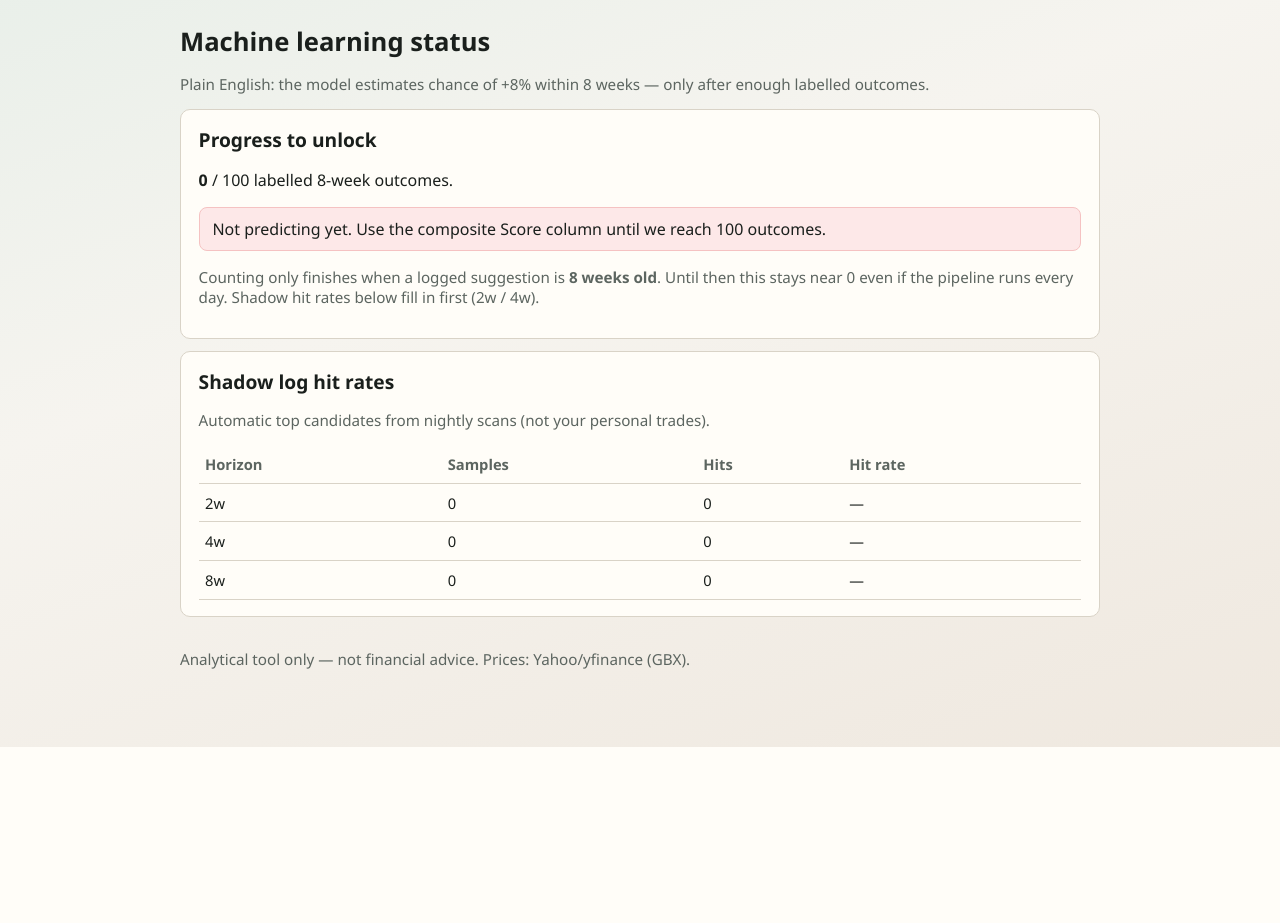
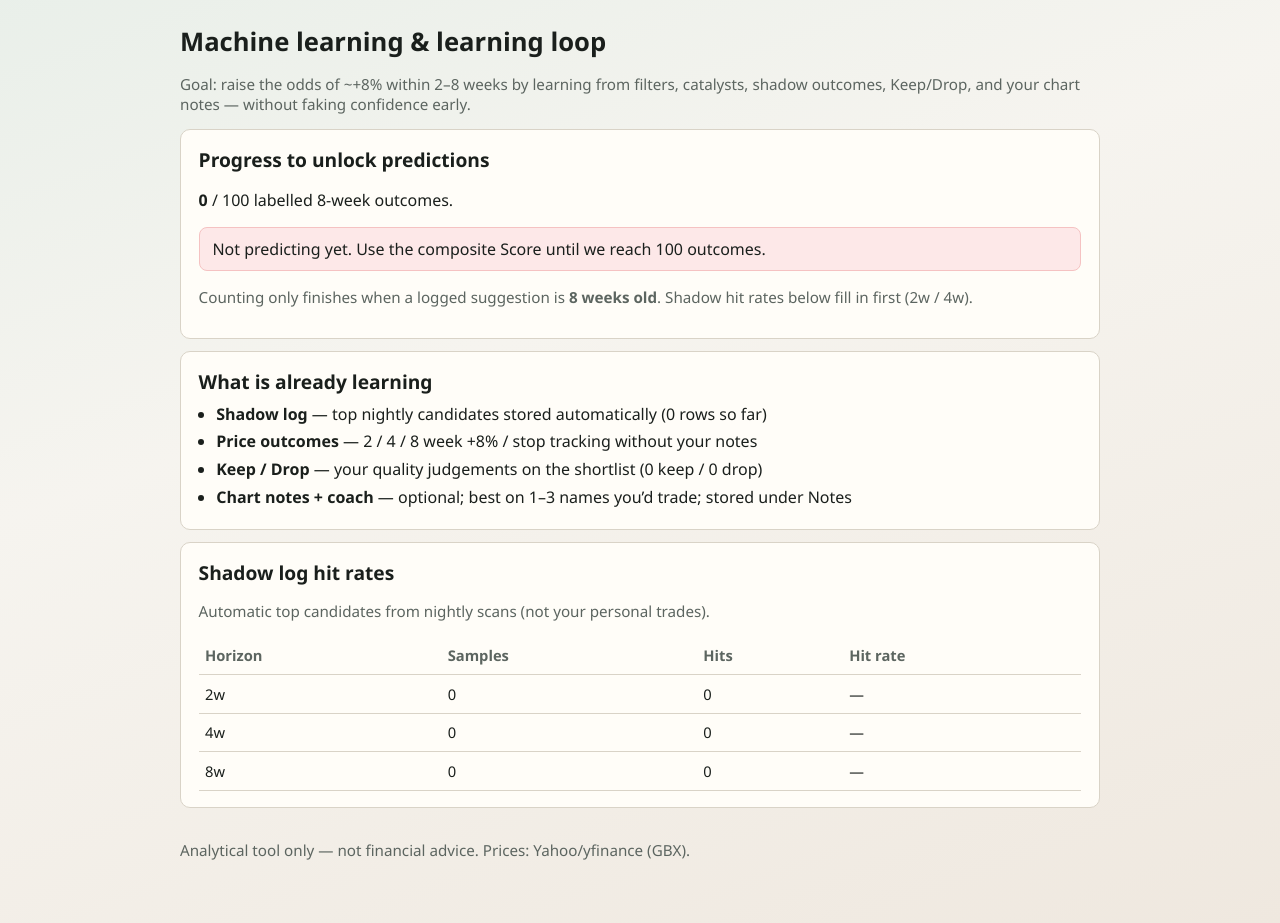
Before and after one commit to djmobeus/stock-analyzer, a FastAPI app: page /ml in a window 1280 px wide. Shown: the part 53-976 px from the top of the page. Before the commit the page ends 800 px from the top, so only its background shows below. Run offline with FastAPI, Linux system fonts and the light colour scheme; data that the repository does not hold is empty; some libraries are stand-ins or nearby versions.

Commit message:
Add Keep/Drop learning, home hit rates, held flags, and app email link.
Co-authored-by: Cursor <cursoragent@cursor.com>

```diff
--- a/data/investing_slugs.json
+++ b/data/investing_slugs.json
@@ -36,5 +36,10 @@
   "RKT.L": "reckitt-benckiser",
   "NCC.L": "ncc-group",
   "SSPG.L": "ssp-group",
+  "III.L": "3i",
+  "GROW.L": "molten-ventures",
+  "ZIG.L": "zigup",
+  "BBOX.L": "tritax-big-box-reit",
+  "TRIG.L": "the-renewables-infrastructure-group",
   "SPX.L": "spirax-sarco-engineering"
 }
--- a/src/db/repositories.py
+++ b/src/db/repositories.py
@@ -682,6 +682,18 @@ def get_scan_summary() -> dict:
         obs_count = cur.fetchone()[0]
         cur.execute("SELECT COUNT(*) FROM outcomes WHERE weeks = 8")
         outcome_count = cur.fetchone()[0]
+        try:
+            cur.execute("SELECT COUNT(*) FROM candidates")
+            shadow_total = int(cur.fetchone()[0] or 0)
+        except Exception:
+            shadow_total = 0
+        try:
+            cur.execute(
+                "SELECT COUNT(*) FROM outcomes WHERE weeks = 2 AND candidate_id IS NOT NULL"
+            )
+            shadow_2w = int(cur.fetchone()[0] or 0)
+        except Exception:
+            shadow_2w = 0
     scan_date = get_latest_candidate_scan()
     return {
         "last_run_status": run[0] if run else None,
@@ -691,6 +703,8 @@ def get_scan_summary() -> dict:
         "latest_scan_date": scan_date.isoformat() if scan_date else None,
         "observation_count": obs_count,
         "outcome_8w_count": outcome_count,
+        "shadow_candidates_logged": shadow_total,
+        "shadow_outcomes_2w": shadow_2w,
     }
 
 
@@ -997,7 +1011,74 @@ def get_shadow_hit_rates() -> dict:
     return out
 
 
+def upsert_shortlist_feedback(
+    scan_date: date,
+    ticker: str,
+    verdict: str,
+    note: str | None = None,
+) -> None:
+    """Store keep/drop verdict for a shortlist name (learning signal)."""
+    verdict = (verdict or "").strip().lower()
+    if verdict not in ("keep", "drop"):
+        raise ValueError("verdict must be keep or drop")
+    ph = get_placeholder()
+    now = datetime.now(timezone.utc).isoformat()
+    sd = scan_date.isoformat() if hasattr(scan_date, "isoformat") else str(scan_date)
+    with get_connection() as conn:
+        cur = conn.cursor()
+        cur.execute(
+            f"""
+            INSERT INTO shortlist_feedback (scan_date, ticker, verdict, note, created_at)
+            VALUES ({ph}, {ph}, {ph}, {ph}, {ph})
+            ON CONFLICT (scan_date, ticker) DO UPDATE SET
+                verdict = excluded.verdict,
+                note = excluded.note,
+                created_at = excluded.created_at
+            """,
+            (sd, ticker, verdict, note, now),
+        )
 
+
+def get_shortlist_feedback_map(scan_date: date) -> dict[str, str]:
+    ph = get_placeholder()
+    sd = scan_date.isoformat() if hasattr(scan_date, "isoformat") else str(scan_date)
+    with get_connection() as conn:
+        cur = conn.cursor()
+        try:
+            cur.execute(
+                f"""
+                SELECT ticker, verdict FROM shortlist_feedback
+                WHERE scan_date = {ph}
+                """,
+                (sd,),
+            )
+            rows = cur.fetchall()
+        except Exception:
+            return {}
+    return {r[0]: r[1] for r in rows}
+
+
+def get_feedback_summary() -> dict:
+    """Counts of keep/drop judgements (for ML / learning page)."""
+    with get_connection() as conn:
+        cur = conn.cursor()
+        try:
+            cur.execute(
+                """
+                SELECT verdict, COUNT(*) FROM shortlist_feedback
+                GROUP BY verdict
+                """
+            )
+            rows = cur.fetchall()
+        except Exception:
+            return {"keep": 0, "drop": 0, "total": 0}
+    out = {"keep": 0, "drop": 0, "total": 0}
+    for verdict, n in rows:
+        key = str(verdict).lower()
+        if key in out:
+            out[key] = int(n)
+        out["total"] += int(n)
+    return out
 def get_recent_shadow_tickers(limit: int = 15) -> list[str]:
     """Top shadow-logged candidates from the latest scan."""
     scan_date = get_latest_candidate_scan()
--- a/src/db/schema.sql
+++ b/src/db/schema.sql
@@ -184,6 +184,18 @@ CREATE TABLE IF NOT EXISTS analysis_notes (
 
 CREATE INDEX IF NOT EXISTS idx_analysis_notes_ticker ON analysis_notes(ticker);
 
+CREATE TABLE IF NOT EXISTS shortlist_feedback (
+    id INTEGER PRIMARY KEY AUTOINCREMENT,
+    scan_date DATE NOT NULL,
+    ticker TEXT NOT NULL,
+    verdict TEXT NOT NULL,
+    note TEXT,
+    created_at TIMESTAMP DEFAULT CURRENT_TIMESTAMP,
+    UNIQUE(scan_date, ticker)
+);
+
+CREATE INDEX IF NOT EXISTS idx_shortlist_feedback_scan ON shortlist_feedback(scan_date);
+
 CREATE TABLE IF NOT EXISTS api_usage (
     id INTEGER PRIMARY KEY AUTOINCREMENT,
     provider TEXT NOT NULL,
--- a/webapp/main.py
+++ b/webapp/main.py
@@ -30,15 +30,19 @@ from db.repositories import (  # noqa: E402
     get_analysis_note,
     get_analysis_notes,
     get_candidates_for_scan,
+    get_feedback_summary,
     get_holdings,
+    get_holdings_tickers,
     get_latest_candidate_scan,
     get_latest_price_gbx,
     get_scan_summary,
     get_shadow_hit_rates,
+    get_shortlist_feedback_map,
     get_stock_name,
     insert_analysis_note,
     update_analysis_critique,
     upsert_holdings,
+    upsert_shortlist_feedback,
 )
 from intelligence.coaching import critique_user_analysis  # noqa: E402
 from intelligence.ml_model import get_feature_importance, load_model_bundle, predict_probability  # noqa: E402
@@ -140,6 +144,8 @@ async def home(request: Request, _: None = Depends(require_auth)):
     have = int(summary.get("outcome_8w_count", 0) or 0)
     hour = int(load_config().get("schedule", {}).get("results_by_hour_uk", 7))
     now = datetime.now(UK)
+    hit_rates = get_shadow_hit_rates()
+    feedback = get_feedback_summary()
     return _render(
         request,
         "home.html",
@@ -150,6 +156,9 @@ async def home(request: Request, _: None = Depends(require_auth)):
         ml_have=have,
         results_by=hour,
         now_uk=now.strftime("%Y-%m-%d %H:%M %Z"),
+        hit_rates=hit_rates,
+        feedback=feedback,
+        app_url=os.getenv("APP_BASE_URL", "").rstrip("/"),
     )
 
 
@@ -157,8 +166,11 @@ async def home(request: Request, _: None = Depends(require_auth)):
 async def shortlist(request: Request, _: None = Depends(require_auth)):
     scan_date = get_latest_candidate_scan()
     rows = []
+    flash = request.query_params.get("msg")
     if scan_date:
         model_active = load_model_bundle() is not None
+        held = {t.upper() for t in get_holdings_tickers()}
+        feedback_map = get_shortlist_feedback_map(scan_date)
         for c in get_candidates_for_scan(scan_date, limit=10):
             features = {}
             try:
@@ -170,21 +182,63 @@ async def shortlist(request: Request, _: None = Depends(require_auth)):
             ml_prob = None
             if model_active:
                 ml_prob = predict_probability(features).probability
+            ticker = c["ticker"]
             rows.append(
                 {
                     "rank": c["rank"],
-                    "ticker": c["ticker"],
-                    "name": name or c["ticker"],
+                    "ticker": ticker,
+                    "name": name or ticker,
                     "score": c["composite_score"],
                     "support": features.get("distance_support_pct"),
                     "confluence": features.get("confluence", 0),
                     "conflict": bool(features.get("conflict_flag")),
                     "ml": ml_prob,
-                    "links": research_links(c["ticker"]),
+                    "links": research_links(ticker),
                     "why_bullets": why.get("bullets") or [],
+                    "already_held": ticker.upper() in held,
+                    "price_gbx": get_latest_price_gbx(ticker),
+                    "verdict": feedback_map.get(ticker),
                 }
             )
-    return _render(request, "shortlist.html", scan_date=scan_date, rows=rows)
+    return _render(
+        request,
+        "shortlist.html",
+        scan_date=scan_date,
+        rows=rows,
+        flash=flash,
+    )
+
+
+@app.post("/shortlist/feedback")
+async def shortlist_feedback(
+    request: Request,
+    ticker: Annotated[str, Form()] = "",
+    verdict: Annotated[str, Form()] = "",
+    scan_date: Annotated[str, Form()] = "",
+    _: None = Depends(require_auth),
+):
+    from datetime import date as date_cls
+
+    ticker = _normalise_ticker(ticker) or ticker.strip().upper()
+    if not ticker or verdict not in ("keep", "drop") or not scan_date:
+        return RedirectResponse("/shortlist", status_code=303)
+    try:
+        sd = date_cls.fromisoformat(scan_date[:10])
+    except ValueError:
+        return RedirectResponse("/shortlist", status_code=303)
+    try:
+        upsert_shortlist_feedback(sd, ticker, verdict)
+    except Exception:
+        # Table may not exist yet on old DB — init_database on next boot should add it
+        from db.connection import init_database
+
+        init_database()
+        upsert_shortlist_feedback(sd, ticker, verdict)
+    label = "Kept" if verdict == "keep" else "Dropped"
+    return RedirectResponse(
+        f"/shortlist?msg={label}+{ticker}",
+        status_code=303,
+    )
 
 
 @app.get("/lookup", response_class=HTMLResponse)
@@ -375,6 +429,7 @@ async def ml_page(request: Request, _: None = Depends(require_auth)):
     have = int(summary.get("outcome_8w_count", 0) or 0)
     hit_rates = get_shadow_hit_rates()
     importance = get_feature_importance() or {}
+    feedback = get_feedback_summary()
     return _render(
         request,
         "ml.html",
@@ -383,6 +438,8 @@ async def ml_page(request: Request, _: None = Depends(require_auth)):
         bundle=bundle,
         hit_rates=hit_rates,
         importance=importance,
+        summary=summary,
+        feedback=feedback,
     )
 
 
--- a/webapp/static/app.css
+++ b/webapp/static/app.css
@@ -65,6 +65,15 @@ label { display: block; margin: 0.75rem 0 0.25rem; font-weight: 600; font-size:
   margin-bottom: 0.5rem;
 }
 .why-heading { font-size: 1rem; margin: 0.75rem 0 0.35rem; color: var(--muted); }
+.held-badge {
+  display: inline-block; margin-left: 0.4rem; padding: 0.15rem 0.45rem;
+  font-size: 0.75rem; font-weight: 600; vertical-align: middle;
+  color: #7c2d12; background: #ffedd5; border-radius: 6px;
+}
+.feedback-row {
+  display: flex; flex-wrap: wrap; gap: 0.5rem; align-items: center;
+  margin-top: 0.85rem; padding-top: 0.75rem; border-top: 1px solid var(--line);
+}
 .critique { white-space: pre-wrap; font-size: 0.95rem; }
 .flash { background: #e7f6ee; border: 1px solid #b7e0c8; padding: 0.6rem 0.8rem; border-radius: 8px; }
 .error { background: #fde8e8; border: 1px solid #f5c2c2; padding: 0.6rem 0.8rem; border-radius: 8px; }
--- a/webapp/templates/ml.html
+++ b/webapp/templates/ml.html
@@ -1,20 +1,30 @@
 {% extends "base.html" %}
 {% block title %}ML — UK Stock Analyzer{% endblock %}
 {% block content %}
-<h1>Machine learning status</h1>
-<p class="muted">Plain English: the model estimates chance of +8% within 8 weeks — only after enough labelled outcomes.</p>
+<h1>Machine learning &amp; learning loop</h1>
+<p class="muted">Goal: raise the odds of ~+8% within 2–8 weeks by learning from filters, catalysts, shadow outcomes, Keep/Drop, and your chart notes — without faking confidence early.</p>
 
 <div class="card">
-  <h2 style="margin-top:0">Progress to unlock</h2>
+  <h2 style="margin-top:0">Progress to unlock predictions</h2>
   <p><strong>{{ have }}</strong> / {{ need }} labelled 8-week outcomes.</p>
   {% if bundle %}
   <p class="flash">Model <strong>{{ bundle.version }}</strong> is active
     ({{ bundle.sample_count }} samples, CV {{ "%.1f"|format(bundle.cv_score * 100) }}%).</p>
   {% else %}
-  <p class="error">Not predicting yet. Use the composite Score column until we reach {{ need }} outcomes.</p>
+  <p class="error">Not predicting yet. Use the composite Score until we reach {{ need }} outcomes.</p>
   <p class="muted">Counting only finishes when a logged suggestion is <strong>8 weeks old</strong>.
-    Until then this stays near 0 even if the pipeline runs every day. Shadow hit rates below fill in first (2w / 4w).</p>
+    Shadow hit rates below fill in first (2w / 4w).</p>
   {% endif %}
+</div>
+
+<div class="card">
+  <h2 style="margin-top:0">What is already learning</h2>
+  <ul class="bullets">
+    <li><strong>Shadow log</strong> — top nightly candidates stored automatically ({{ summary.shadow_candidates_logged or 0 }} rows so far)</li>
+    <li><strong>Price outcomes</strong> — 2 / 4 / 8 week +8% / stop tracking without your notes</li>
+    <li><strong>Keep / Drop</strong> — your quality judgements on the shortlist ({{ feedback.keep }} keep / {{ feedback.drop }} drop)</li>
+    <li><strong>Chart notes + coach</strong> — optional; best on 1–3 names you’d trade; stored under Notes</li>
+  </ul>
 </div>
 
 <div class="card">
```
Also changed, not shown: docs/cloud_setup.md (+1 -0 lines), docs/learning_loop.md (added, +35 -0 lines), docs/webapp_deploy.md (+4 -3 lines), src/reports/morning_report.py (+8 -1 lines), webapp/templates/home.html (+32 -11 lines), webapp/templates/shortlist.html (+19 -4 lines), 1 other file.
